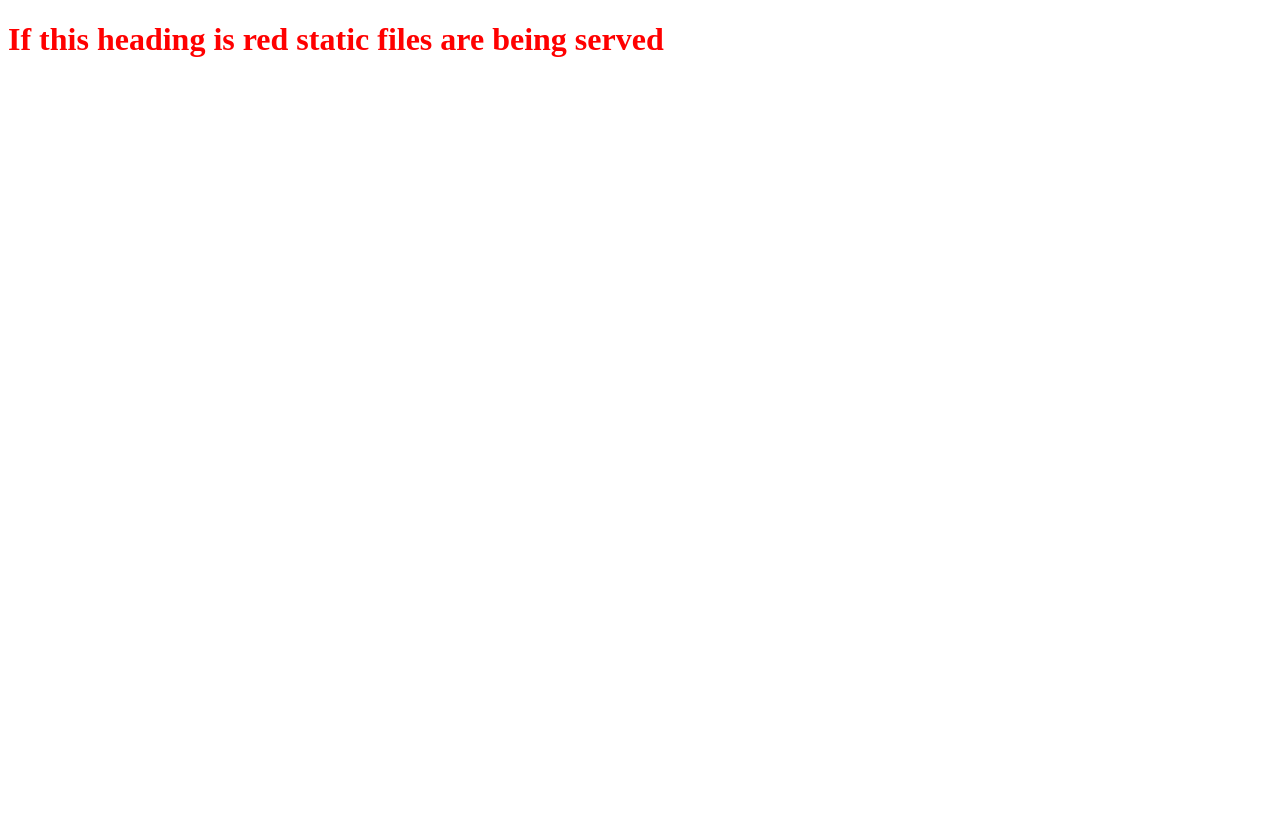
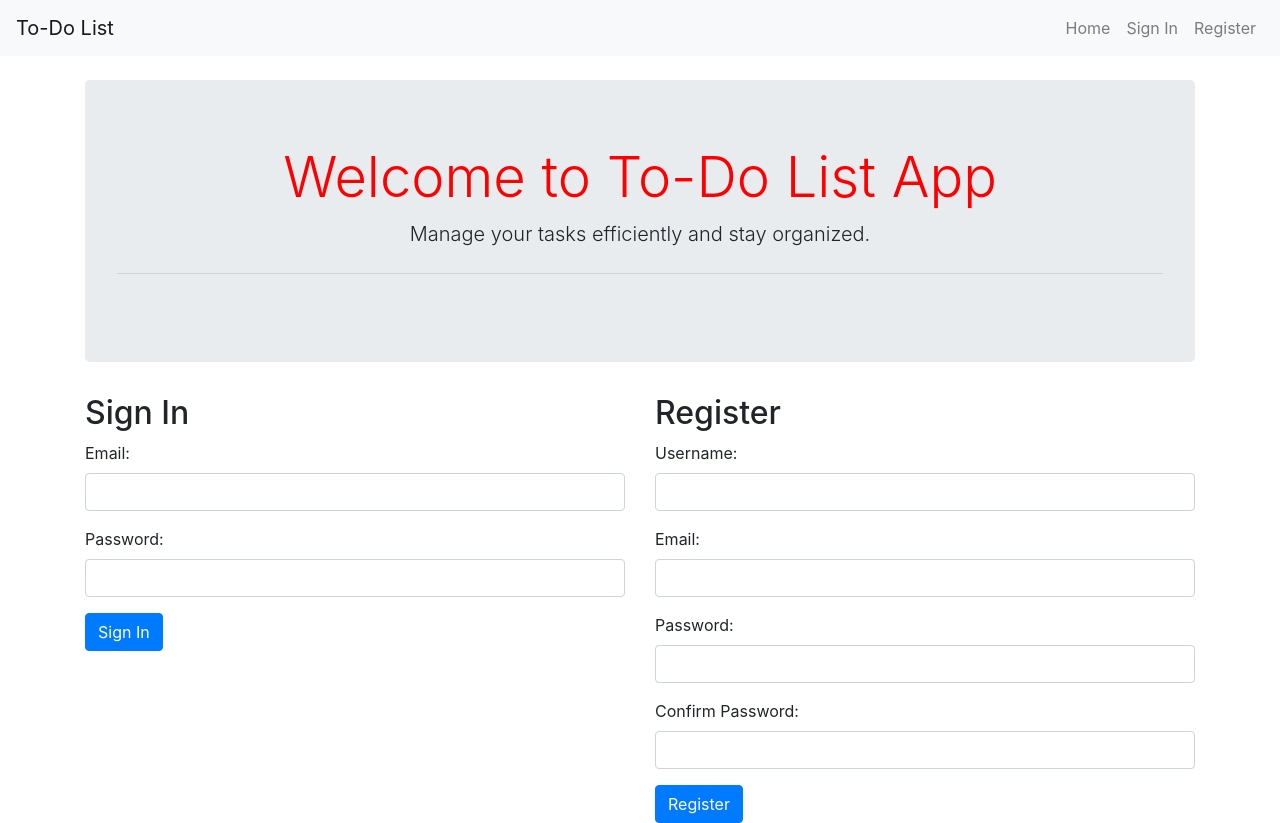
Before and after one commit to Mah-N/to-do-organizer, a Django app: template templates/home.html in a window 1280 px wide. Before the commit the page ends 57 px from the top, so only its background shows below. Run offline with Django 4.2, Linux system fonts and the light colour scheme; the template is opened without the code that fills it, so the values that code supplies are empty; some libraries are stand-ins or nearby versions.

Commit message:
Add home.html with sign-in and regidter form

```diff
--- a/templates/home.html
+++ b/templates/home.html
@@ -1,15 +1,51 @@
-{% load static %}
+{% extends "base.html" %}
 
-<!DOCTYPE html>
-<html lang="en">
-<head>
-    <meta charset="UTF-8">
-    <meta name="viewport" content="width=device-width, initial-scale=1.0">
-    <title>Django-Setup</title>
-    <link rel="stylesheet" href="{% static 'css/style.css' %}" >
- </head>
- <body>
-     <h1>If this heading is red static files are being served</h1>
+{% block title %}Home{% endblock %}
 
- </body>
- </html
+{% block content %}
+  <div class="jumbotron text-center">
+    <h1 class="display-4">Welcome to To-Do List App</h1>
+    <p class="lead">Manage your tasks efficiently and stay organized.</p>
+    <hr class="my-4">
+  </div>
+  <div class="row">
+    <div class="col-md-6">
+      <h2>Sign In</h2>
+      <form method="POST" action="{% url 'account_login' %}">
+        {% csrf_token %}
+        <div class="form-group">
+          <label for="id_login">Email:</label>
+          <input type="email" name="login" class="form-control" required>
+        </div>
+        <div class="form-group">
+          <label for="id_password">Password:</label>
+          <input type="password" name="password" class="form-control" required>
+        </div>
+        <button type="submit" class="btn btn-primary">Sign In</button>
+      </form>
+    </div>
+    <div class="col-md-6">
+      <h2>Register</h2>
+      <form method="POST" action="{% url 'account_signup' %}">
+        {% csrf_token %}
+        <div class="form-group">
+          <label for="id_username">Username:</label>
+          <input type="text" name="username" class="form-control" required>
+        </div>
+        <div class="form-group">
+          <label for="id_email">Email:</label>
+          <input type="email" name="email" class="form-control" required>
+        </div>
+        <div class="form-group">
+          <label for="id_password1">Password:</label>
+          <input type="password" name="password1" class="form-control" required>
+        </div>
+        <div class="form-group">
+          <label for="id_password2">Confirm Password:</label>
+          <input type="password" name="password2" class="form-control" required>
+        </div>
+        <button type="submit" class="btn btn-primary">Register</button>
+      </form>
+    </div>
+  </div>
+{% endblock %}
```
